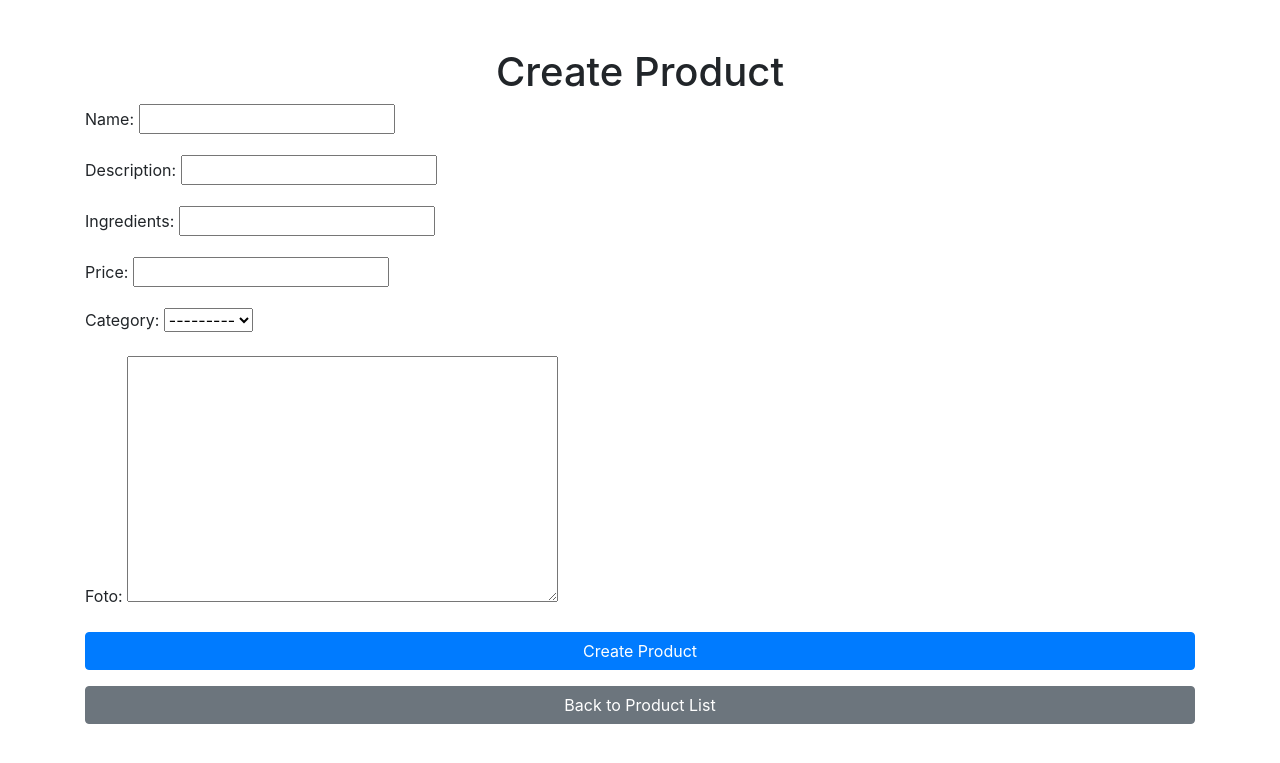
After one commit to alberdijon/Grill-and-Chill, a Django app: page /products/create/ in a window 1280 px wide. The commit adds this page. Shown: the top 763 px of the page. Run offline with Django 5.2, Linux system fonts and the light colour scheme; data that the repository does not hold is empty; some libraries are stand-ins or nearby versions.

Commit message:
feat(58)/Products-create-delete-update
create-delete-update funtzioak sortuta products klaseandako bootstrab erabilita

```diff
--- a/GrillAndChill/Grill_And_Chill/admin.py
+++ b/GrillAndChill/Grill_And_Chill/admin.py
@@ -6,4 +6,6 @@ admin.site.register(User)
 admin.site.register(Product)
 admin.site.register(Alergen)
 admin.site.register(Product_Alergen)
-admin.site.register(Orders)
+admin.site.register(Product_Order)
+admin.site.register(Order)
+admin.site.register(Category)
--- a/GrillAndChill/Grill_And_Chill/forms.py
+++ b/GrillAndChill/Grill_And_Chill/forms.py
@@ -1,7 +1,12 @@
 from django import forms
-from .models import User
+from .models import User, Product
 
 class UserForm(forms.ModelForm):
     class Meta:
         model = User
         fields = ['name', 'surname', 'password', 'gmail', 'tlf']
+
+class ProductForm(forms.ModelForm):
+    class Meta:
+        model = Product
+        fields = ['name', 'description', 'ingredients', 'price', 'category', 'foto']
--- a/GrillAndChill/Grill_And_Chill/models.py
+++ b/GrillAndChill/Grill_And_Chill/models.py
@@ -9,10 +9,22 @@ class User(models.Model):
     password = models.CharField(max_length=100)
     gmail = models.EmailField(max_length=100)
     tlf = models.IntegerField()
+    direction = models.CharField(max_length=100)
+    apartment = models.CharField(max_length=100)
+    Postal_code = models.CharField(max_length=100)
+    city = models.CharField(max_length=100)
+    state = models.CharField(max_length=100)
 
     def __str__(self):
         return f"{self.name} -- {self.surname} -- {self.password} -- {self.gmail} -- {self.tlf}"
 
+
+class Category(models.Model):
+    id = models.AutoField(primary_key=True)
+    description = models.CharField(max_length=100)
+
+    def __str__(self):
+        return f"{self.id} -- {self.description}"
 
 class Alergen(models.Model):
     id = models.AutoField(primary_key=True)
@@ -28,10 +40,11 @@ class Product(models.Model):
     description = models.CharField(max_length=100)
     ingredients = models.CharField(max_length=1000)
     price = models.FloatField(max_length=6)
+    category = models.ForeignKey(Category, on_delete=models.CASCADE)
     foto = models.TextField()
 
     def __str__(self):
-        return f"{self.id} -- {self.name} -- {self.description} -- {self.ingredients} -- {self.alergens} -- {self.price} -- {self.foto}"
+        return f"{self.id} -- {self.name} -- {self.description} -- {self.ingredients} -- {self.price} -- {self.foto}"
 
 
 class Product_Alergen(models.Model):
@@ -43,14 +56,27 @@ class Product_Alergen(models.Model):
         return f"{self.code} -- {self.products_Id} -- {self.alergens_Id}"
 
 
-class Orders(models.Model):
+class Order(models.Model):
     id = models.AutoField(primary_key=True)
     user_Id = models.ForeignKey(User, on_delete=models.CASCADE)
-    products_Id  = models.ForeignKey(Product, on_delete=models.CASCADE)
     price = models.FloatField()
-    order_Date = models.TimeField(auto_now=True)
+    order_Date = models.DateField(auto_now=True)
     ordered = models.FloatField()
     ended = models.BooleanField(default=False)
+    direction = models.CharField(max_length=100)
+    apartment = models.CharField(max_length=100)
+    Postal_code = models.CharField(max_length=100)
+    city = models.CharField(max_length=100)
+    state = models.CharField(max_length=100)
 
     def __str__(self):
-        return f"{self.id} -- {self.user_Id} -- {self.products_Id} -- {self.price} -- {self.order_Date} -- {self.ordered}"
+        return f"{self.id} -- {self.user_Id} -- {self.price} -- {self.order_Date} -- {self.ordered}"
+
+
+class Product_Order(models.Model):
+    code = models.AutoField(primary_key=True)
+    products_Id  = models.ForeignKey(Product, on_delete=models.CASCADE)
+    order_Id  = models.ForeignKey(Order, on_delete=models.CASCADE)
+
+    def __str__(self):
+        return f"{self.code} -- {self.products_Id} -- {self.alergens_Id}"
--- a/GrillAndChill/Grill_And_Chill/templates/admintemplates/order_list.html
+++ b/GrillAndChill/Grill_And_Chill/templates/admintemplates/order_list.html
@@ -7,7 +7,7 @@
 <body>
     <h1>Order List</h1>
     <ul>
-        {% for order in orders %}
+        {% for order in order %}
             <li><a href="{% url 'order_detail' order.id %}">Order {{ order.id }} by {{ order.user_Id.name }}</a></li>
         {% endfor %}
     </ul>
--- /dev/null
+++ b/GrillAndChill/Grill_And_Chill/templates/admintemplates/product_form.html
@@ -0,0 +1,26 @@
+<!DOCTYPE html>
+<html lang="en">
+<head>
+    <meta charset="UTF-8">
+    <meta name="viewport" content="width=device-width, initial-scale=1.0">
+    <title>{% if product %}Update Product{% else %}Create Product{% endif %}</title>
+    <link rel="stylesheet" href="https://stackpath.bootstrapcdn.com/bootstrap/4.5.2/css/bootstrap.min.css">
+</head>
+<body>
+    <div class="container mt-5">
+        <h1 class="text-center">{% if product %}Update Product{% else %}Create Product{% endif %}</h1>
+        <form method="post">
+            {% csrf_token %}
+            <div class="form-group">
+                {{ form.as_p }}
+            </div>
+            <button type="submit" class="btn btn-primary btn-block">{% if product %}Update Product{% else %}Create Product{% endif %}</button>
+        </form>
+        <a href="{% url 'product_list' %}" class="btn btn-secondary btn-block mt-3">Back to Product List</a>
+    </div>
+
+    <script src="https://code.jquery.com/jquery-3.5.1.slim.min.js"></script>
+    <script src="https://cdn.jsdelivr.net/npm/@popperjs/core@2.5.0/dist/umd/popper.min.js"></script>
+    <script src="https://stackpath.bootstrapcdn.com/bootstrap/4.5.2/js/bootstrap.min.js"></script>
+</body>
+</html>
--- a/GrillAndChill/Grill_And_Chill/urls.py
+++ b/GrillAndChill/Grill_And_Chill/urls.py
@@ -11,4 +11,7 @@ urlpatterns = [
     path('orders/<int:order_id>/', views.order_detail, name='order_detail'),
     path('users/create/', views.user_create, name='user_create'),
     path('users/<int:user_id>/delete/', views.user_delete, name='user_delete'),
+    path('products/<int:product_id>/update/', views.product_update, name='product_update'),
+    path('products/<int:product_id>/delete/', views.product_delete, name='product_delete'),
+    path('products/create/', views.product_create, name='product_create'),
 ]
--- a/GrillAndChill/Grill_And_Chill/views.py
+++ b/GrillAndChill/Grill_And_Chill/views.py
@@ -1,9 +1,9 @@
 from django.shortcuts import render, get_object_or_404 , redirect
-from .models import User, Product, Orders
-from .forms import UserForm
-# Basic View for Users
+from .models import User, Product, Order
+from .forms import UserForm , ProductForm
+
 def index(request):
-    return render(request, 'admintemplates/index.html')
+    return render(request, 'admintemplates/index.html')  # ensure the template path is correct
 
 def user_list(request):
     users = User.objects.all()
@@ -24,11 +24,11 @@ def product_detail(request, product_id):
 
 # Basic View for Orders
 def order_list(request):
-    orders = Orders.objects.all()
+    orders = Order.objects.all()
     return render(request, 'admintemplates/order_list.html', {'orders': orders})
 
 def order_detail(request, order_id):
-    order = get_object_or_404(Orders, pk=order_id)
+    order = get_object_or_404(Order, pk=order_id)
     return render(request, 'admintemplates/order_detail.html', {'order': order})
 
 
@@ -48,3 +48,34 @@ def user_delete(request, user_id):
         user.delete()
         return redirect('user_list')
     return render(request, 'admintemplates/user_confirm_delete.html', {'user': user})
+
+def product_update(request, product_id):
+    product = get_object_or_404(Product, pk=product_id)
+
+    if request.method == 'POST':
+        form = ProductForm(request.POST, instance=product)
+        if form.is_valid():
+            form.save()
+            return redirect('product_list')  # Redirect to the product list after successful update
+    else:
+        form = ProductForm(instance=product)
+
+    return render(request, 'admintemplates/product_form.html', {'form': form, 'product': product})
+
+def product_delete(request, product_id):
+    product = get_object_or_404(Product, pk=product_id)
+    if request.method == 'POST':
+        product.delete()
+        return redirect('product_list')  # Redirect back to the product list after deletion
+    return render(request, 'admintemplates/product_confirm_delete.html', {'product': product})
+
+def product_create(request):
+    if request.method == 'POST':
+        form = ProductForm(request.POST)
+        if form.is_valid():
+            form.save()  # Save product to the database
+            return redirect('product_list')  # Redirect to the product list
+    else:
+        form = ProductForm()  # Create an empty form for GET request
+
+    return render(request, 'admintemplates/product_form.html', {'form': form})  # Render the form
```
Also changed, not shown: GrillAndChill/Grill_And_Chill/templates/admintemplates/product_confirm_delete.html (added, +23 -0 lines), GrillAndChill/Grill_And_Chill/templates/admintemplates/product_detail.html (+21 -6 lines), GrillAndChill/Grill_And_Chill/templates/admintemplates/product_list.html (+23 -6 lines), GrillAndChill/Grill_And_Chill/migrations/0001_initial.py, GrillAndChill/Grill_And_Chill/migrations/0002_product_alergen.py (deleted), GrillAndChill/Grill_And_Chill/migrations/0003_orders_ended.py (deleted).
